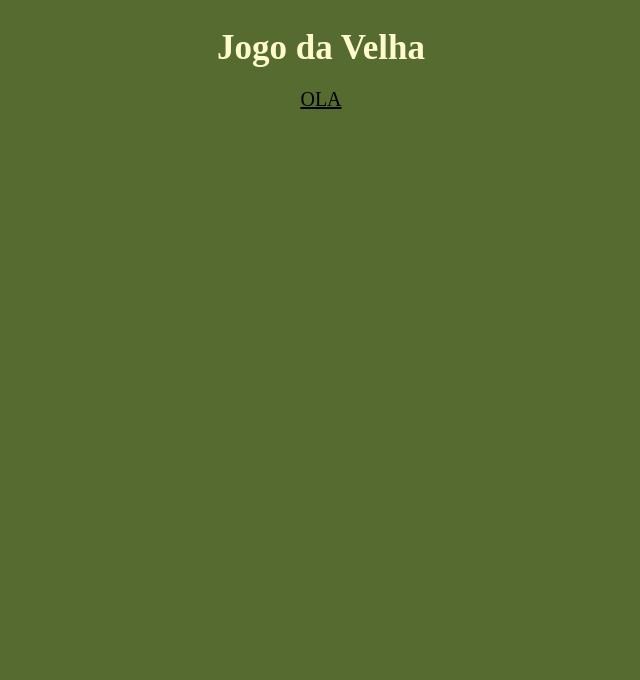
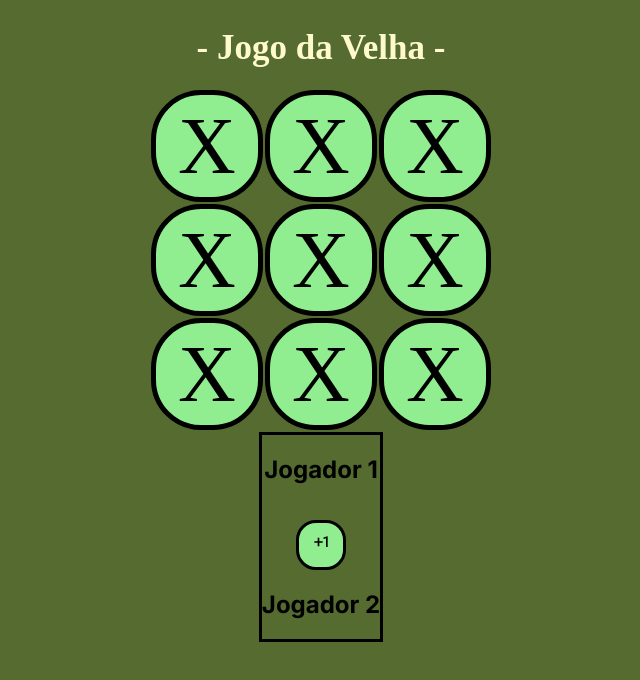
Before and after one commit to NicolasKLange/sitedelogin, a Next.js app: page / in a window 1280 px wide. Shown: the top 680 px of the page, without its empty margins (319-959 px from the left). Built offline with nearby package versions, Linux system fonts and the light colour scheme.

Commit message:
Jogo da velha 2.2

```diff
--- a/app/globals.css
+++ b/app/globals.css
@@ -89,10 +89,10 @@ a:hover{
     color: lightgoldenrodyellow;
 }
 
-.jogador1{
+.jogadores{
+
     border: 3px solid black;
 }
-
-.jogador2{
-    border: 3px solid black;
+h2{
+    border-radius: 20px;
 }
--- a/app/page.tsx
+++ b/app/page.tsx
@@ -1,10 +1,35 @@
-export default function Page() {
-    return(
-      <div>
-        <div className="titulo">
-        <h1>Jogo da Velha</h1>
-            <a href="./jogo" >OLA</a>
+import { MdExposurePlus1 } from "react-icons/md";
+
+
+
+export default function page() {
+  return (
+    <div>
+      <h1> - Jogo da Velha - </h1>
+        <table>
+          <tbody>
+            <tr>
+              <td>X</td>
+              <td>X</td>
+              <td>X</td>
+            </tr>
+            <tr>
+              <td>X</td>
+              <td>X</td>
+              <td>X</td>
+            </tr>
+            <tr>
+              <td>X</td>
+              <td>X</td>
+              <td>X</td>
+            </tr>
+          </tbody>
+        </table>
+        <div className="jogadores">
+            <h2>Jogador 1</h2>
+                <button><a href="/"><MdExposurePlus1 /></a></button>
+            <h2>Jogador 2</h2>
         </div>
-      </div>
+    </div>
     )
-  }
+}
```
Also changed, not shown: app/jogo/page.tsx (deleted, +0 -48 lines), app/app.js (added).
